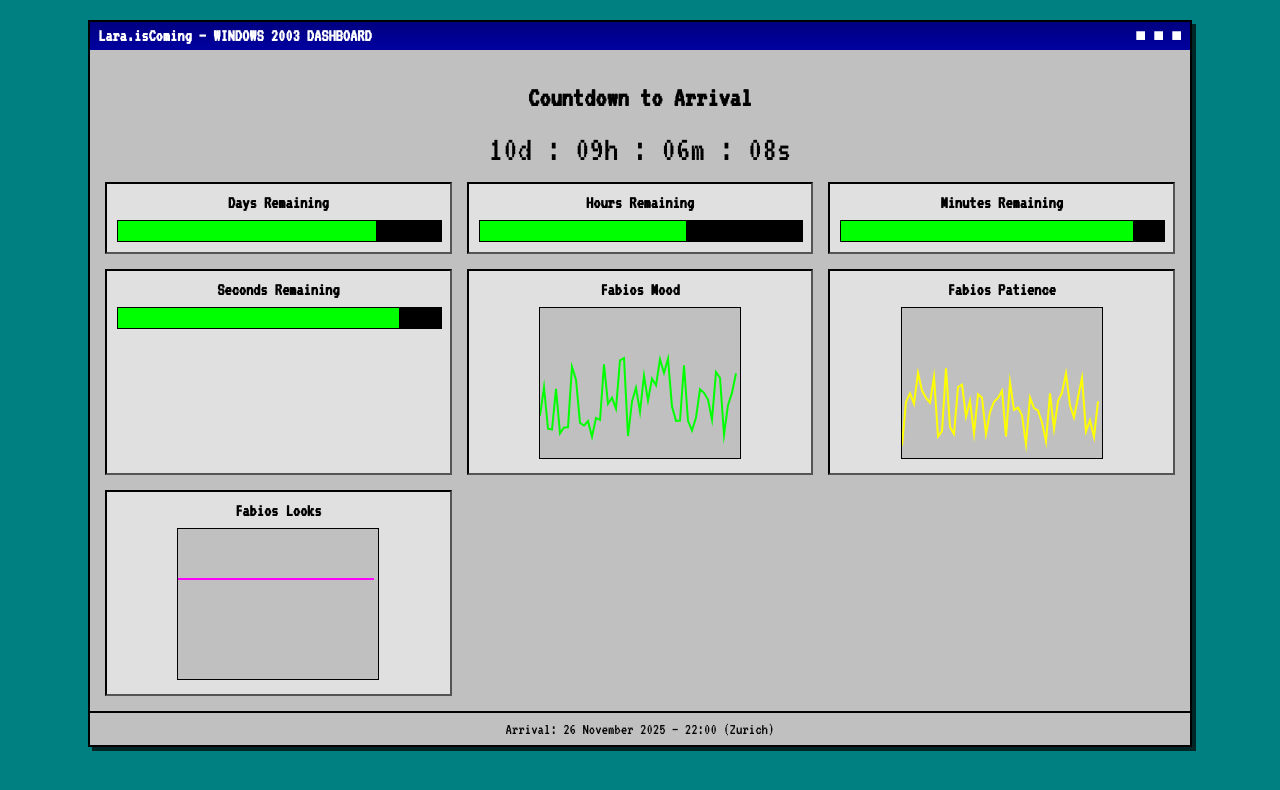
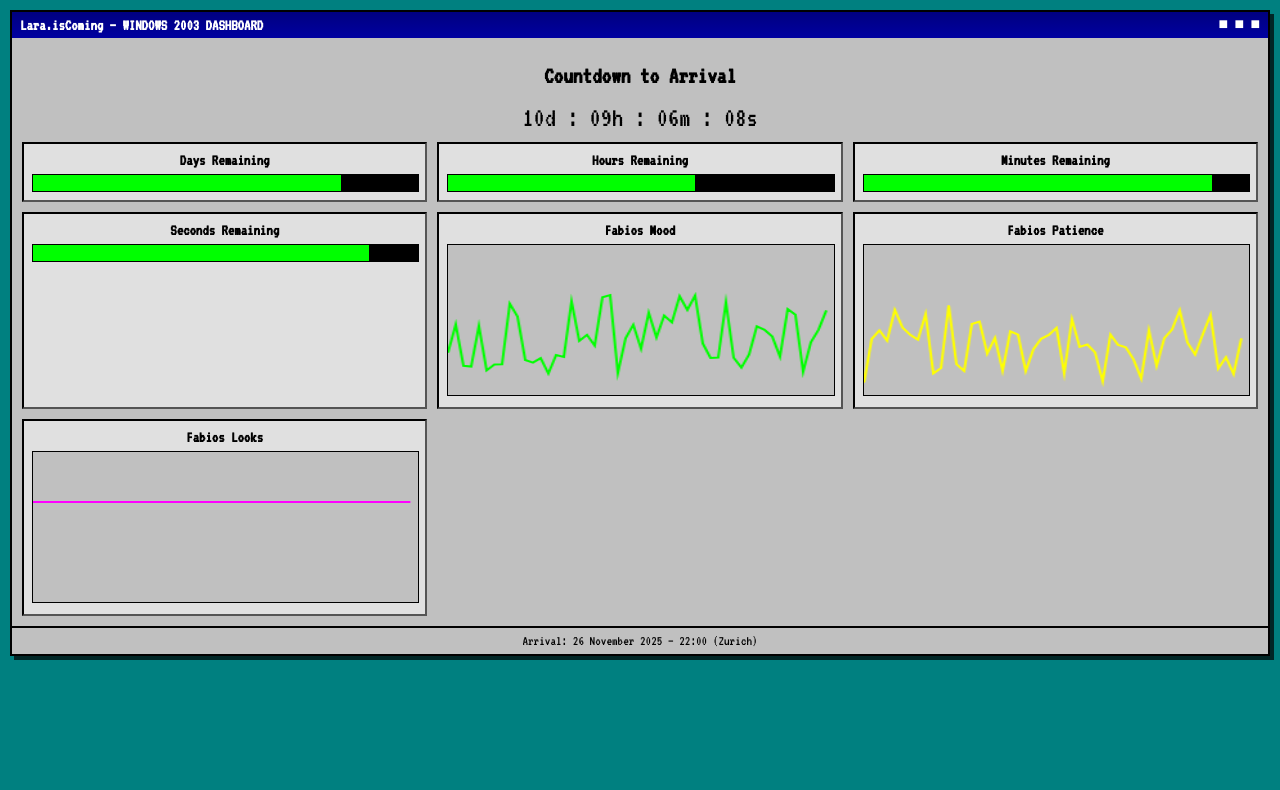
Before and after one commit to fabiogadient-hue/lara-back, a plain HTML site: page index.html in a window 1280 px wide. Drawn offline with Linux system fonts and the light colour scheme.

Commit message:
Update index.html

```diff
--- a/index.html
+++ b/index.html
@@ -2,7 +2,7 @@
 <html lang="en">
 <head>
   <meta charset="UTF-8" />
-  <meta name="viewport" content="width=device-width, initial-scale=1.0" />
+  <meta name="viewport" content="width=device-width, initial-scale=1.0, maximum-scale=1.0, user-scalable=no" />
   <title>Lara Returns — Windows 2003 Dashboard</title>
   <link rel="preconnect" href="https://fonts.googleapis.com">
   <link rel="preconnect" href="https://fonts.gstatic.com" crossorigin>
@@ -12,11 +12,10 @@
       margin: 0;
       background: #008080;
       font-family: 'VT323', monospace;
-      font-size: 18px;
+      font-size: 16px;
     }
     .window {
-      max-width: 1100px;
-      margin: 20px auto;
+      margin: 10px;
       background: #c0c0c0;
       border: 2px solid #000;
       box-shadow: 4px 4px 0 rgba(0,0,0,0.7);
@@ -28,37 +27,38 @@
       display: flex;
       justify-content: space-between;
       align-items: center;
-      font-size: 18px;
+      font-size: 16px;
       font-weight: bold;
     }
     .content {
-      padding: 15px;
+      padding: 10px;
     }
     .count {
-      font-size: 36px;
+      font-size: 28px;
       text-align: center;
-      margin-bottom: 15px;
+      margin-bottom: 10px;
+      word-break: break-word;
     }
     .dashboard {
       display: grid;
       grid-template-columns: repeat(3, 1fr);
-      gap: 15px;
+      gap: 10px;
     }
     .widget {
       background: #e0e0e0;
       border: 2px inset #000;
-      padding: 10px;
+      padding: 8px;
       text-align: center;
     }
     .widget h3 {
       margin-top: 0;
-      font-size: 18px;
-      margin-bottom: 8px;
+      font-size: 16px;
+      margin-bottom: 6px;
     }
     .bar {
       width: 100%;
       background: #000;
-      height: 20px;
+      height: 16px;
       margin-top: 5px;
       border: 1px solid #000;
     }
@@ -68,15 +68,32 @@
       transition: width 0.5s;
     }
     canvas {
+      width: 100%;
+      height: 150px;
       background: #c0c0c0;
       border: 1px solid #000;
     }
     .footer {
       background: #c0c0c0;
-      padding: 8px;
+      padding: 6px;
       border-top: 2px solid #000;
       text-align: center;
-      font-size: 16px;
+      font-size: 14px;
+    }
+
+    @media (max-width: 768px) {
+      .dashboard {
+        grid-template-columns: 1fr;
+      }
+      .count {
+        font-size: 24px;
+      }
+      .widget h3 {
+        font-size: 14px;
+      }
+      canvas {
+        height: 120px;
+      }
     }
   </style>
 </head>
@@ -84,7 +101,7 @@
   <div class="window">
     <div class="titlebar">Lara.isComing — WINDOWS 2003 DASHBOARD <span>■ ■ ■</span></div>
     <div class="content">
-      <h1 style="text-align:center; font-size:28px;">Countdown to Arrival</h1>
+      <h1 style="text-align:center; font-size:24px;">Countdown to Arrival</h1>
       <div id="countdown" class="count">Loading…</div>
 
       <div class="dashboard">
@@ -106,15 +123,15 @@
         </div>
         <div class="widget">
           <h3>Fabios Mood</h3>
-          <canvas id="moodChart" width="200" height="150"></canvas>
+          <canvas id="moodChart"></canvas>
         </div>
         <div class="widget">
           <h3>Fabios Patience</h3>
-          <canvas id="patienceChart" width="200" height="150"></canvas>
+          <canvas id="patienceChart"></canvas>
         </div>
         <div class="widget">
           <h3>Fabios Looks</h3>
-          <canvas id="looksChart" width="200" height="150"></canvas>
+          <canvas id="looksChart"></canvas>
         </div>
       </div>
     </div>
@@ -160,7 +177,7 @@ function drawCharts() {
     ctx.beginPath();
     ctx.moveTo(0, canvas.height - data[0]);
     for(let i=1;i<data.length;i++){
-      ctx.lineTo(i*4, canvas.height - data[i]);
+      ctx.lineTo(i*(canvas.width/data.length), canvas.height - data[i]);
     }
     ctx.strokeStyle=color;
     ctx.lineWidth=2;
@@ -169,7 +186,7 @@ function drawCharts() {
 
   drawLineChart('moodChart','#00ff00', randomLineData(50, 20, 100));
   drawLineChart('patienceChart','#ffff00', randomLineData(50, 10, 90));
-  drawLineChart('looksChart','#ff00ff', Array(50).fill(100)); // always top
+  drawLineChart('looksChart','#ff00ff', Array(50).fill(100));
 }
 
 setInterval(drawCharts,1000);
```
